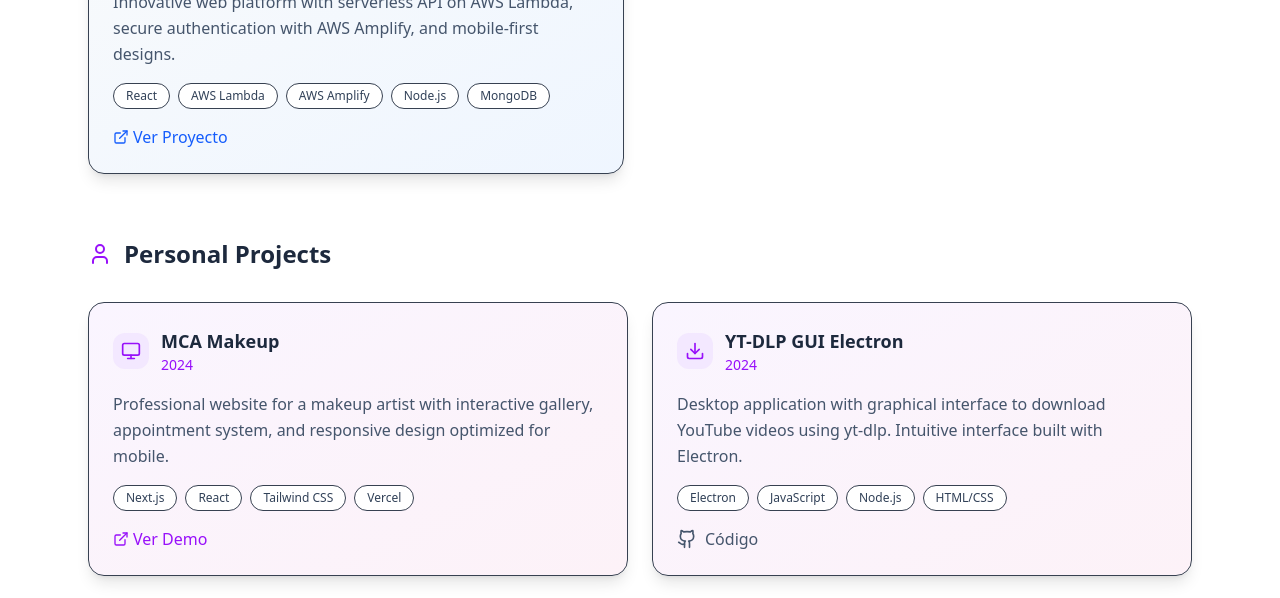
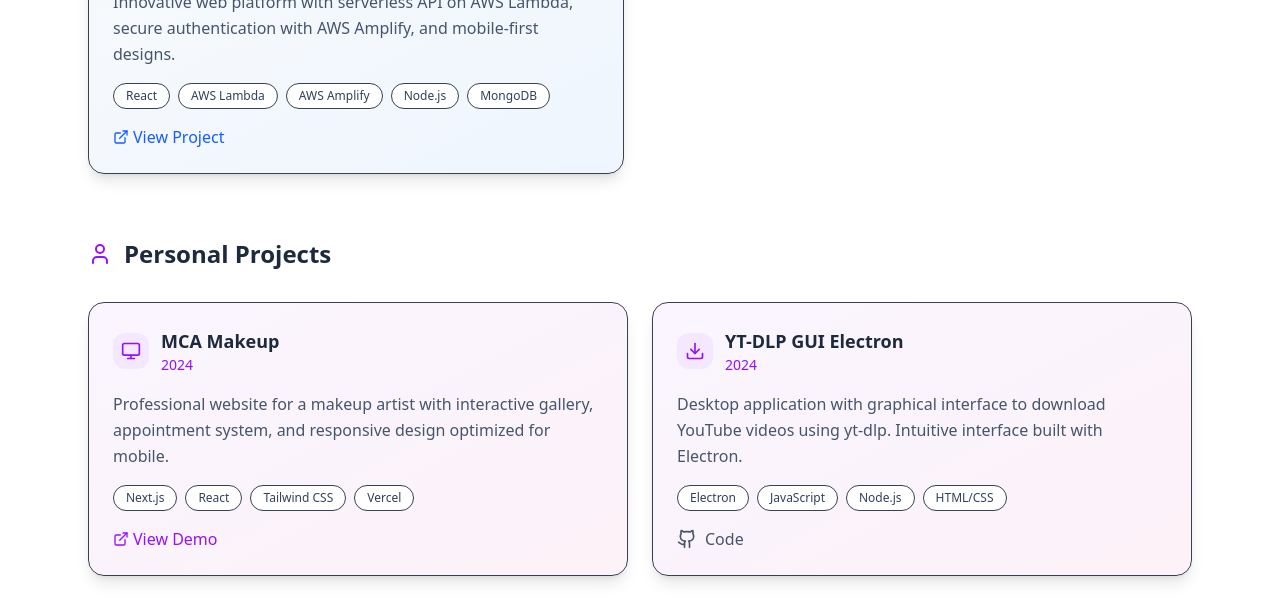
Before and after one commit to paulo1403/portfolio-web, a Next.js app: page /en in a window 1280 px wide. Shown: the part 2820-3418 px from the top of the page. Built offline with nearby package versions, Linux system fonts and the light colour scheme.

Commit message:
Use lang prop instead of dict.lang for labels

```diff
--- a/components/ProjectsSection.tsx
+++ b/components/ProjectsSection.tsx
@@ -90,7 +90,7 @@ type ProjectsSectionProps = {
   lang: string;
 };
 
-export default function ProjectsSection({ dict }: ProjectsSectionProps) {
+export default function ProjectsSection({ dict, lang }: ProjectsSectionProps) {
   const professionalProjects: ProfessionalProject[] =
     dict.projects.professional || [];
   const personalProjects: PersonalProject[] = dict.projects.personal || [];
@@ -227,7 +227,7 @@ export default function ProjectsSection({ dict }: ProjectsSectionProps) {
                       className="flex items-center text-blue-600 dark:text-blue-400 hover:text-blue-700 dark:hover:text-blue-300 font-medium transition-colors"
                     >
                       <ExternalLink className="w-4 h-4 mr-1" />
-                      {dict.lang === "en" ? "View Project" : "Ver Proyecto"}
+                      {lang === "en" ? "View Project" : "Ver Proyecto"}
                     </a>
                   </div>
                 </motion.div>
@@ -312,7 +312,7 @@ export default function ProjectsSection({ dict }: ProjectsSectionProps) {
                         className="flex items-center text-purple-600 dark:text-purple-400 hover:text-purple-700 dark:hover:text-purple-300 font-medium transition-colors"
                       >
                         <ExternalLink className="w-4 h-4 mr-1" />
-                        {dict.lang === "en" ? "View Demo" : "Ver Demo"}
+                        {lang === "en" ? "View Demo" : "Ver Demo"}
                       </a>
                     )}
                     {project.github && (
@@ -323,7 +323,7 @@ export default function ProjectsSection({ dict }: ProjectsSectionProps) {
                         className="flex items-center text-slate-600 dark:text-slate-400 hover:text-slate-700 dark:hover:text-slate-300 font-medium transition-colors"
                       >
                         <Github className="w-5 h-5 mr-2" />
-                        {dict.lang === "en" ? "Code" : "Código"}
+                        {lang === "en" ? "Code" : "Código"}
                       </a>
                     )}
                   </div>
```
